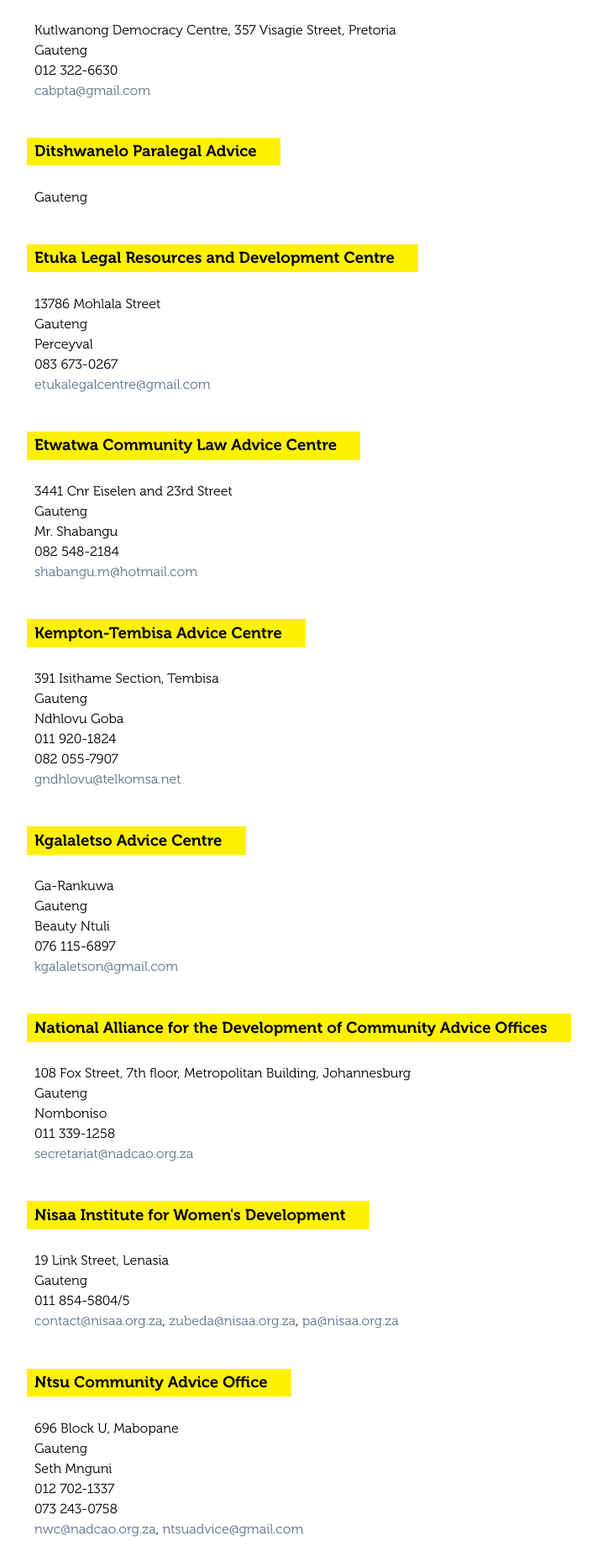
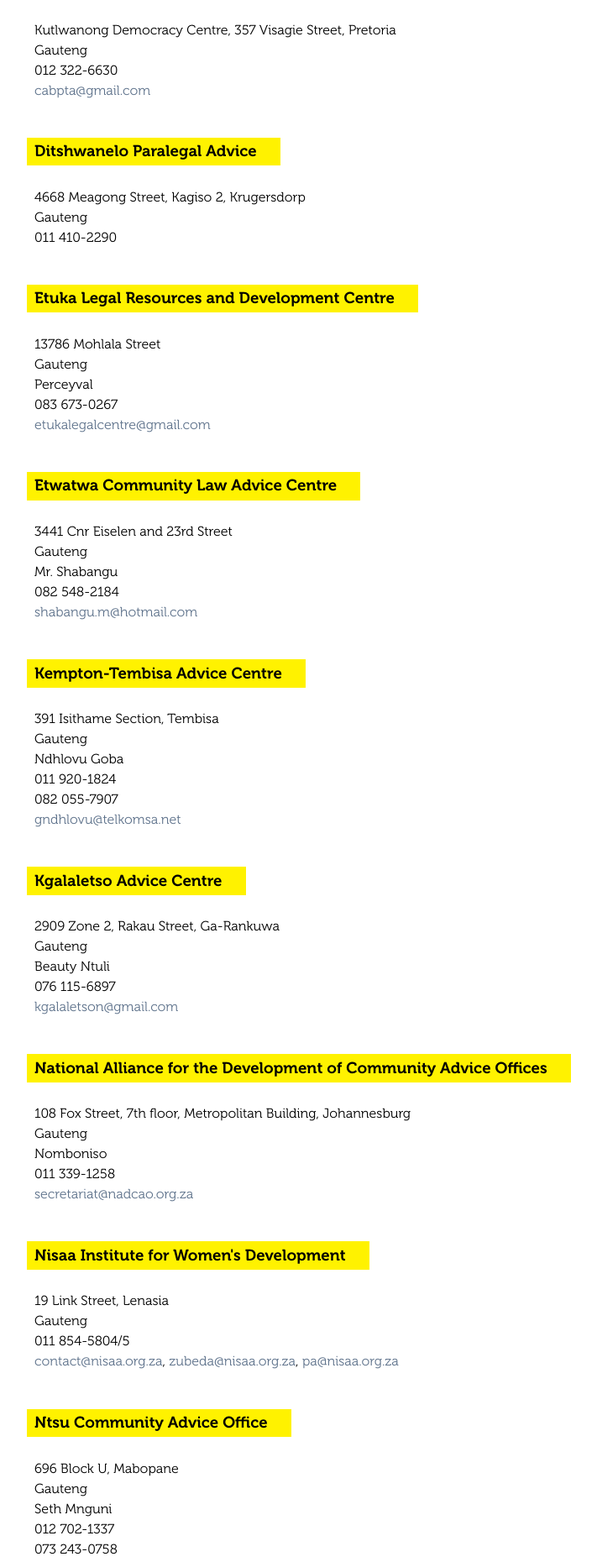
Before and after one commit to electricbookworks/fhr-directories, a Jekyll site: the page built from cao-directory/gp.md, in a window 1280 px wide. Shown: the part 729-2589 px from the top of the page at 84% size, without its empty margins (279-990 px from the left). Built offline with Jekyll 4.4.1, drawn with Linux system fonts in a browser that asks for light colours.

Commit message:
Proofread corrections

```diff
--- a/_data/advice-offices.yml
+++ b/_data/advice-offices.yml
@@ -63,7 +63,7 @@
   cellphone: 079 852-1415
   phone:
   email: iinterchurch@webmail.co.za
-  contact: Mrs NE Mofokeng
+  contact: Nobuzwe Mofokeng
 -
   name: Adelaide Advice Centre
   province: EC
@@ -103,7 +103,7 @@
 -
   name: Dordrecht Legal Advice Office and Community Development Agency
   province: EC
-  address: Dordrecht
+  address: 3 Klip Street, Dordrecht
   cellphone:
     - 073 240-1305
     - 071 795-8987
@@ -111,7 +111,7 @@
   email: dordrecht@adviceoffice.org.za
   contact: Thandeka Ndyumbu
 -
-  name: Elliot Paralegal Advice And Community Development Centre
+  name: Elliot Paralegal Advice and Community Development Centre
   province: EC
   address: 300 Market Street, Old Municipality Building, Elliot
   cellphone: 073 375-1642
@@ -181,9 +181,9 @@
   email: thabisaratshi-1@live.com
   contact: Welile Doda
 -
-  name: Masifunde Education And Development Project Trust
+  name: Masifunde Education and Development Project Trust
   province: EC
-  address: 08 Bathurst Street, Grahamstown
+  address: 8 Bathurst Street, Grahamstown
   cellphone: 078 623-8114
   phone: 046 622-7894
   email: masifunde2015@gmail.com
@@ -223,7 +223,7 @@
 -
   name: Nonesi Development and Legal Advice Office
   province: EC
-  address: 1060 Braamfischer Road, Zone 01, Ezibeleni
+  address: 1060 Braamfischer Road, Zone 1, Ezibeleni
   cellphone:
     - 083 979-2016
     - 072 435-2700
@@ -265,7 +265,7 @@
 -
   name: Matjhabeng Rape Intervention Care Centre
   province: FS
-  address: 11767 Oppenheimer Park, Thabong SAPS
+  address: 11767 Oppenheimer Park, Matima Road, Thabong
   cellphone: 072 158-1838
   phone: 057 910-2370
   email: umandifa@webmail.co.za
@@ -281,7 +281,7 @@
 -
   name: Maokeng Advice and Resource Centre
   province: FS
-  address: Selborne Hotel Building Office 205-207
+  address: Office 205-207, Selborne Hotel Building
   cellphone: 072 052-4168
   phone: 056 213-4190
   email:
@@ -359,9 +359,9 @@
 -
   name: Ditshwanelo Paralegal Advice
   province: GP
-  address:
+  address: 4668 Meagong Street, Kagiso 2, Krugersdorp
   cellphone:
-  phone:
+  phone: 011 410-2290
   email:
   contact:
 -
@@ -772,7 +772,7 @@
 -
   name: Kgalaletso Advice Centre
   province: GP
-  address: Ga-Rankuwa
+  address: 2909 Zone 2, Rakau Street, Ga-Rankuwa
   cellphone: 076 115-6897
   phone:
   email: kgalaletson@gmail.com
```
